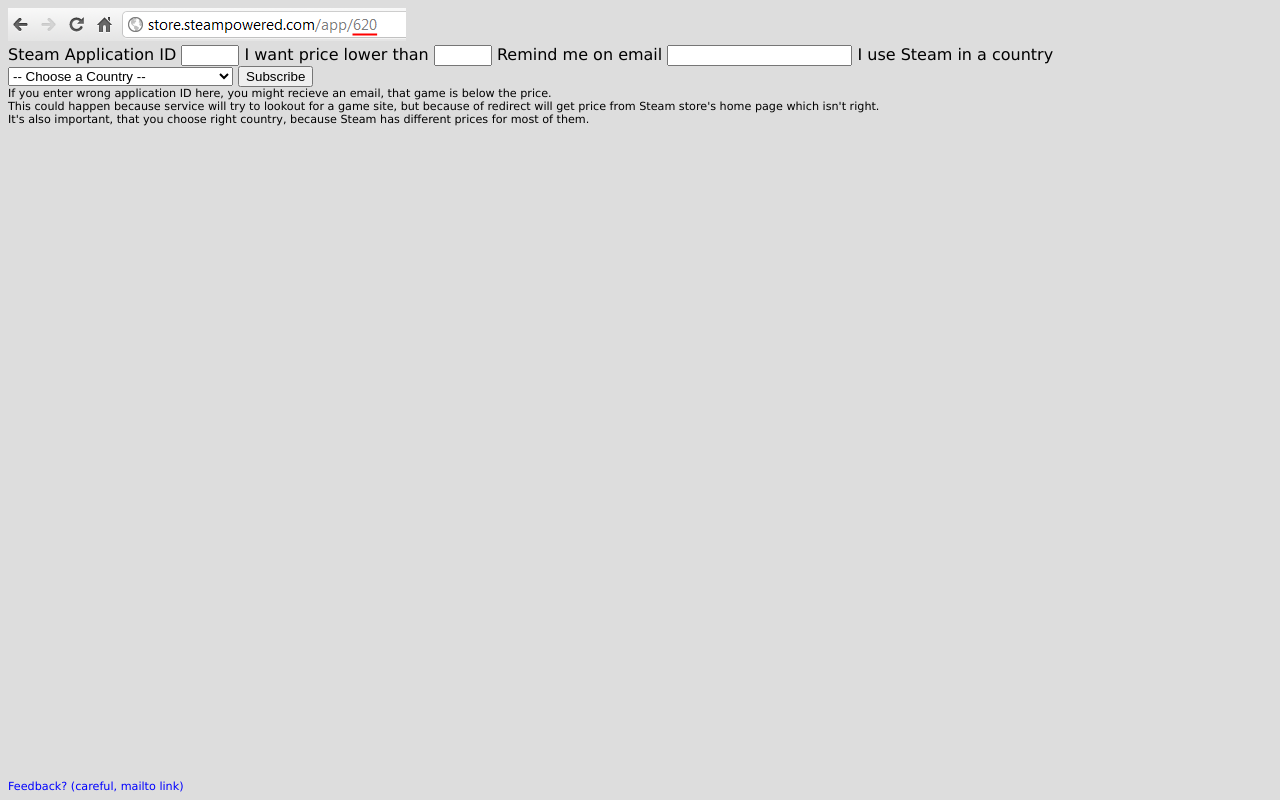
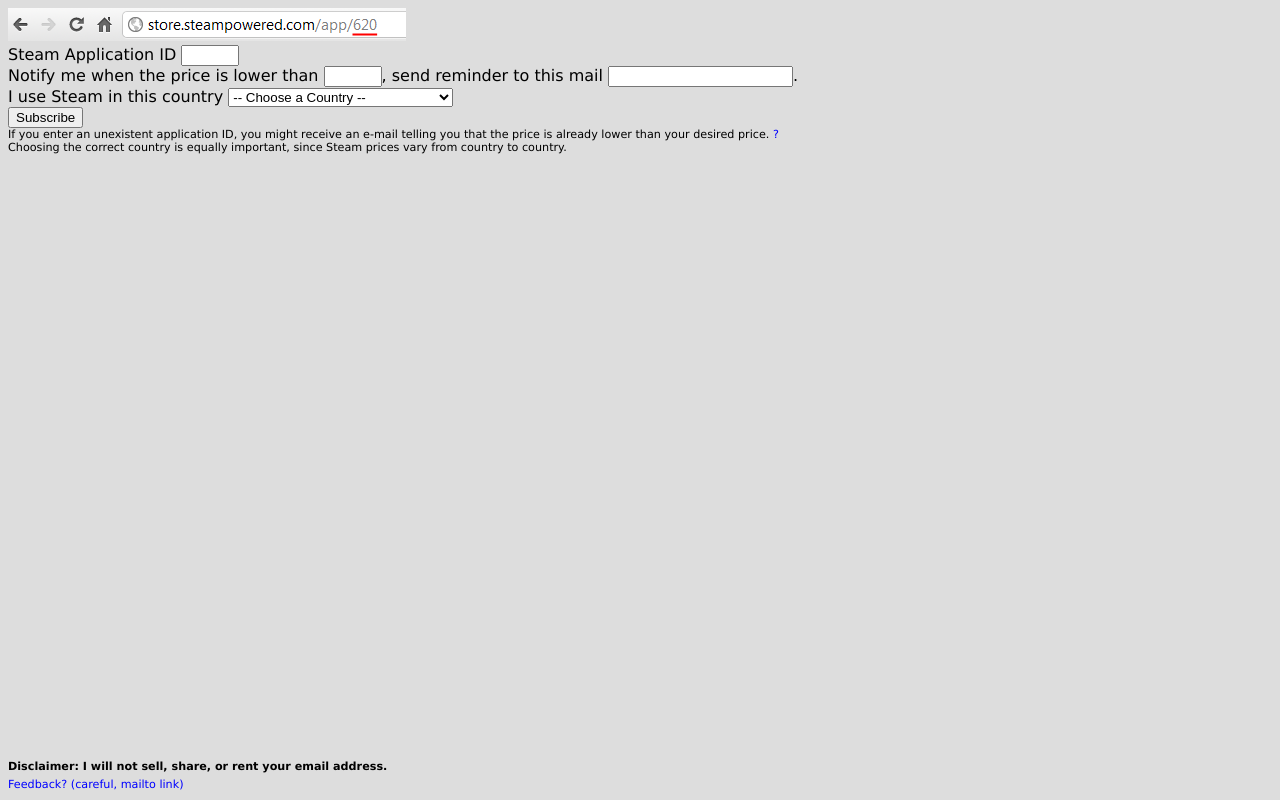
Before and after one commit to zigomir/steam-price, a Python web app: template templates/index.html in a window 1280 px wide. Run offline with Jinja, Linux system fonts and the light colour scheme; the template is opened without the code that fills it, so the values that code supplies are empty; some libraries are stand-ins or nearby versions.

Commit message:
english, disclaimer, style

```diff
--- a/style/default.css
+++ b/style/default.css
@@ -8,10 +8,10 @@
 }
 
 a {
-    font-size: 0.7em;
-    text-decoration: none;
+	text-decoration: none;
     color: blue;
 }
+
 a:visited {
     color: blue;
     text-decoration: none;
@@ -20,11 +20,19 @@
 #foot {
     position: absolute;
     bottom: 0;
-    height: 25px;   /* Height of the footer */
+    height: 40px;   /* Height of the footer */
+}
+
+#foot a {
+    font-size: 0.7em;
 }
 
 .help {
 	font-size: 0.7em;
+}
+
+.disclaimer {
+	font-weight: bold;
 }
 
 label.error {
--- a/templates/index.html
+++ b/templates/index.html
@@ -1,18 +1,20 @@
 {% extends "base.html" %}
 
 {% block content %}
-<img src="/images/steam_app_id.png" alt="Steam Application ID" />
+<a href="http://store.steampowered.com/app/620/"><img src="/images/steam_app_id.png" alt="Steam Application ID" /></a>
 <form id="subscribeForm" method="post" action="/subscribe">
     <label for="steam_app_id">Steam Application ID</label>
     <input id="steam_app_id" name="steam_app_id" class="integer required" />
 
-    <label for="price">I want price lower than </label>
-    <input id="price" name="price" class="integer required" />
+    <br />
+    <label for="price">Notify me when the price is lower than</label>
+    <input id="price" name="price" class="integer required" />,
 
-    <label for="email">Remind me on email</label>
-    <input id="email" name="email" type="text" class="required email" />
+    <label for="email">send reminder to this mail</label>
+    <input id="email" name="email" type="text" class="required email" />.
 
-    <label for="country">I use Steam in a country</label>
+    <br />
+    <label for="country">I use Steam in this country</label>
     <select id="country" name="country">
         <option value="us">-- Choose a Country --</option>
         <option value="al">Albania</option>
@@ -206,16 +208,20 @@
         <option value="zm">Zambia</option>
     </select>
 
+    <br />
     <input id="subscribeButton" type="submit" value="Subscribe" class="submit" />
 </form>
 
 <div class="help">
-If you enter wrong application ID here, you might recieve an email, that game is below the price.
-<br />
+If you enter an unexistent application ID, you might receive an e-mail telling you that the price is already lower than your desired price.
+<a href=# id="explain">?</a>
+<div class="hidden">
 This could happen because service will try to lookout for a game site, but because of redirect will get
 price from Steam store's home page which isn't right.
-<br />
-It's also important, that you choose right country, because Steam has different prices for most of them.
+</div>
+<div>
+Choosing the correct country is equally important, since Steam prices vary from country to country.
+</div>
 </div>
 
 <div id="message" style="color: green;"></div>
@@ -225,6 +231,11 @@
 
 <script>
 $('.integer').numeric(false);
+
+$('.hidden').hide();
+$('#explain').click(function() {
+    $('.hidden').show();
+});
 
 $('#subscribeForm').validate({
     submitHandler: function(form) {
@@ -248,5 +259,6 @@
 {% endblock %}
 
 {% block foot %}
+<div class="help disclaimer">Disclaimer: I will not sell, share, or rent your email address.</div>
 <a href="mailto:zigomir@gmail.com">Feedback? (careful, mailto link)</a>
 {% endblock %}
```
Also changed, not shown: 1 other file.
